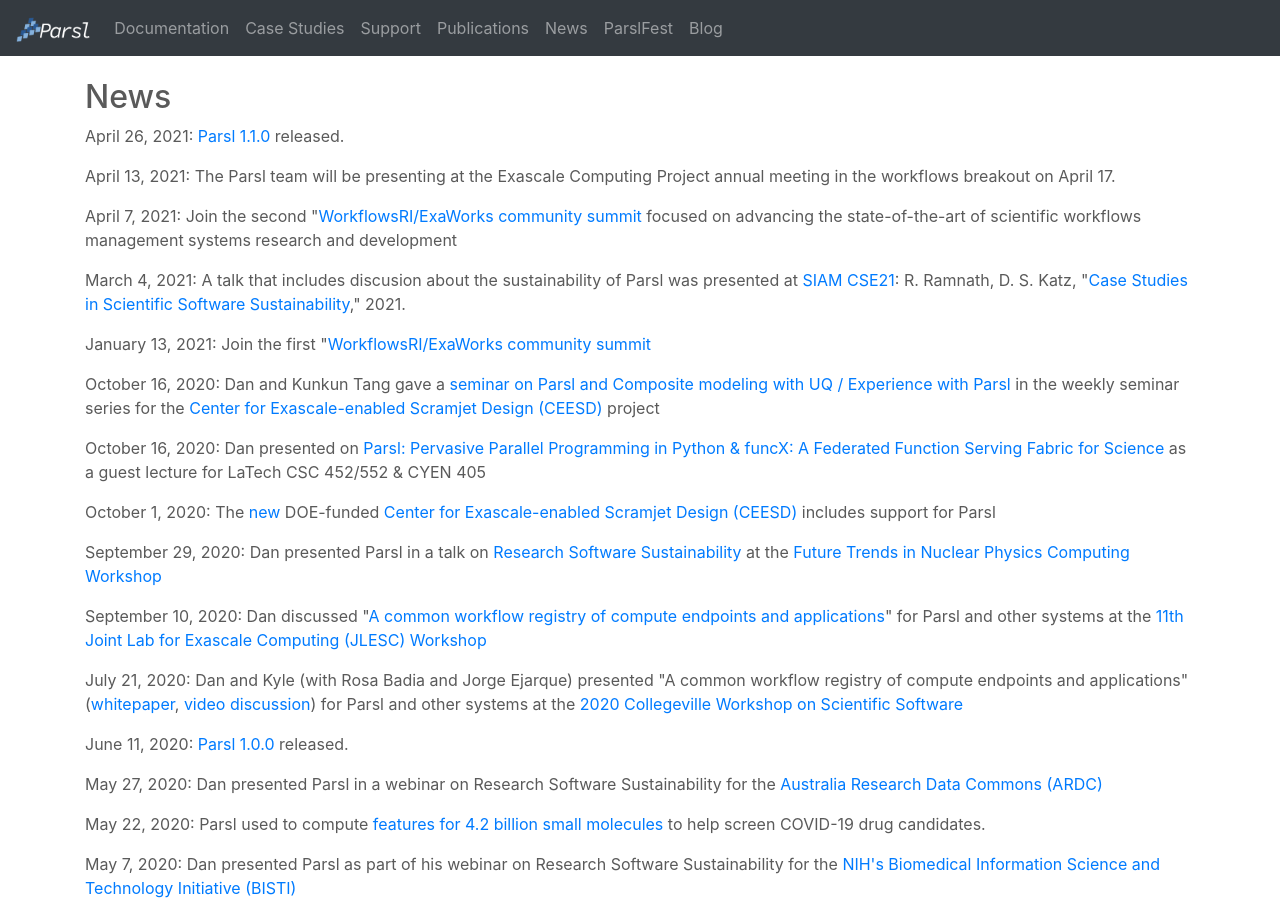
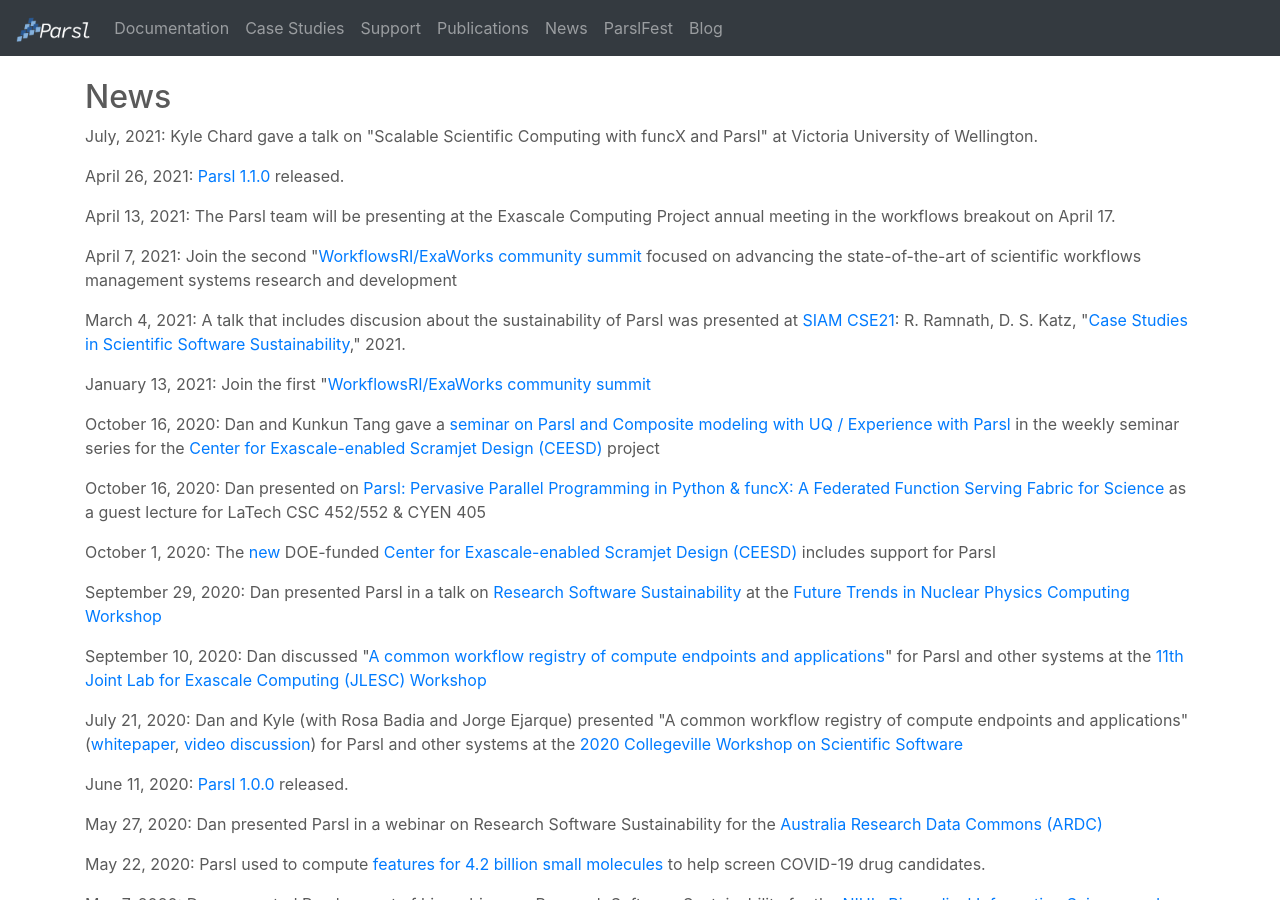
Before and after one commit to Parsl/parsl.github.io, a Jekyll site: the page built from news.html, in a window 1280 px wide and 900 px high. Built offline with Jekyll 4.4.1, drawn with Linux system fonts in a browser that asks for light colours.

Commit message:
Updating

```diff
--- a/news.html
+++ b/news.html
@@ -16,6 +16,13 @@
         </p>
       </div>
       -->
+
+
+       <div class="news-info">
+        <p><span class="name">July, 2021:</span>
+           Kyle Chard gave a talk on "Scalable Scientific Computing with funcX and Parsl" at Victoria University of Wellington.
+        </p>
+      </div>
 
       <div class="news-info">
         <p><span class="name">April 26, 2021:</span>
```
